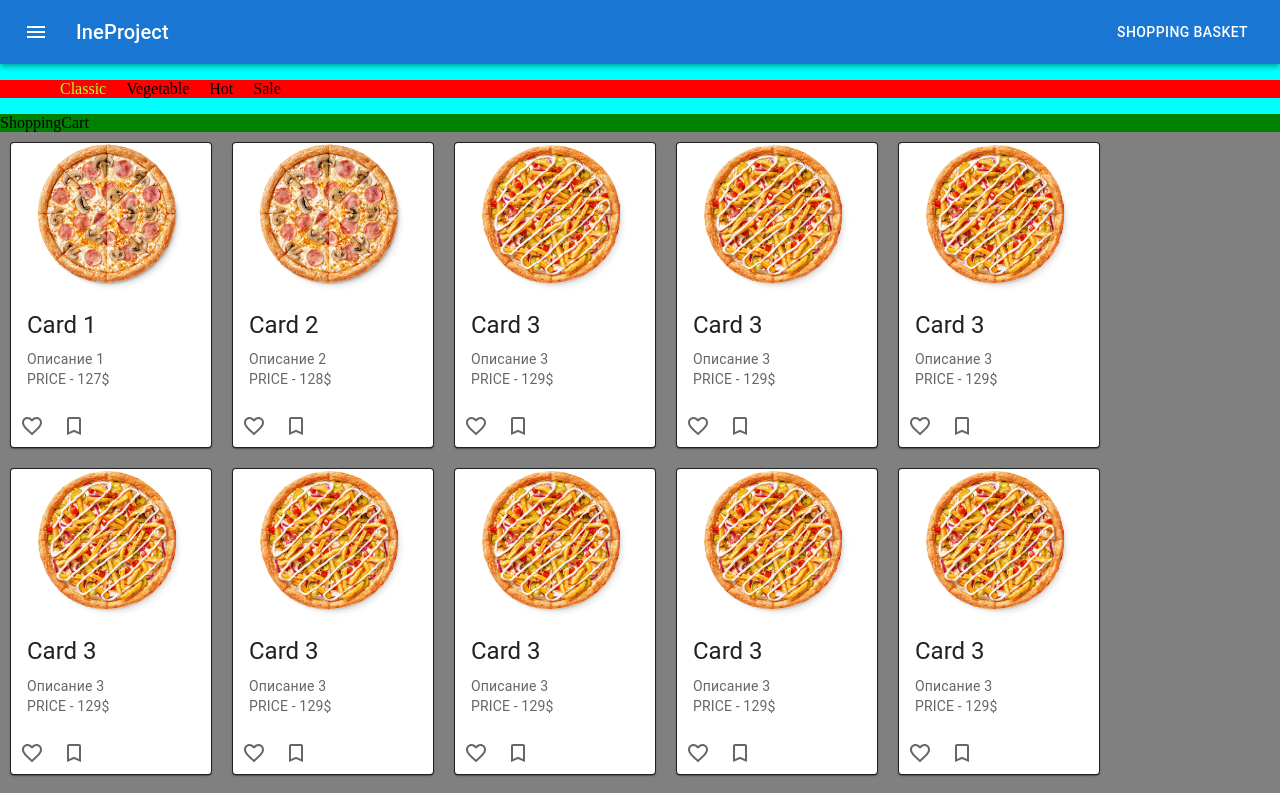
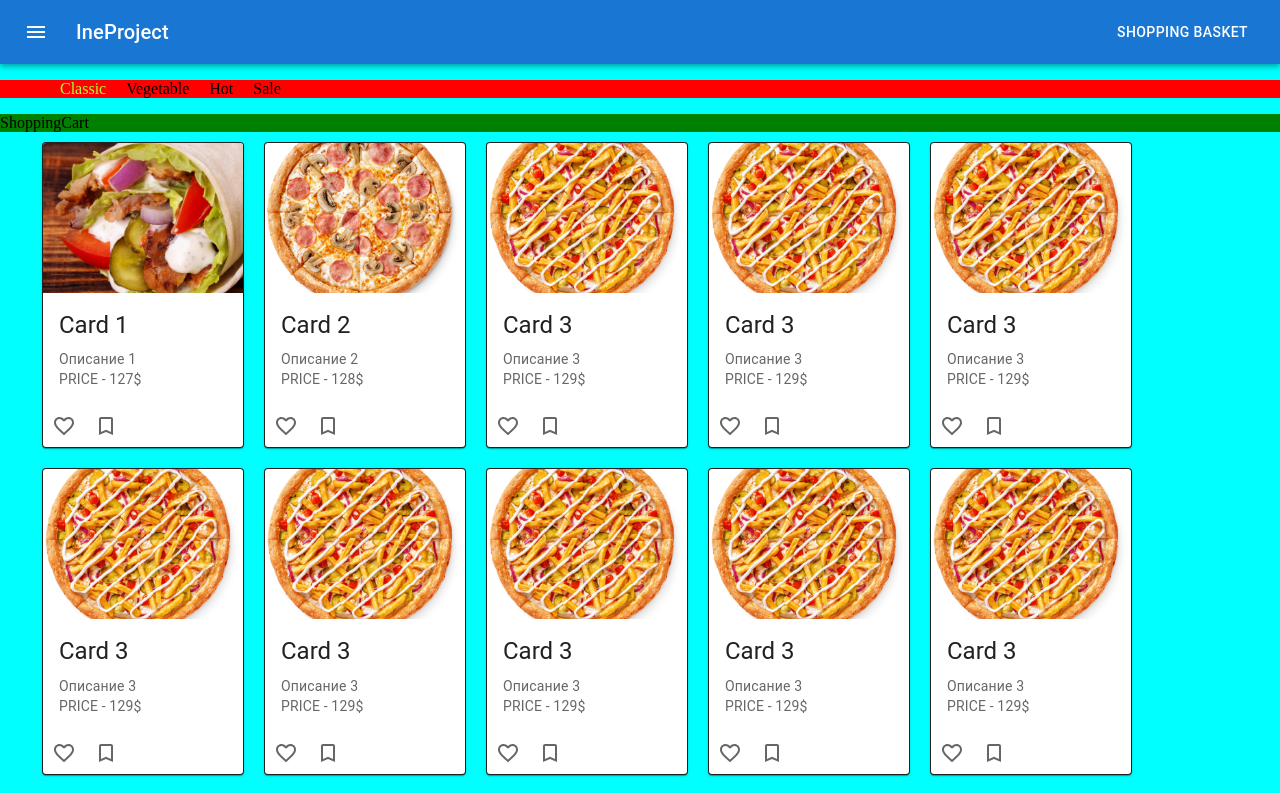
Before and after one commit to inevadim/ineproject, a React (Create React App) app: page / in a window 1280 px wide. Shown: the top 793 px of the page. Built offline with nearby package versions, Linux system fonts and the light colour scheme.

Commit message:
add json img shaurma 1 position and add wrapper tickets and delete background wrapper tickets

```diff
--- a/src/assets/pizzas.json
+++ b/src/assets/pizzas.json
@@ -4,7 +4,7 @@
     "title": "Card 1",
     "alt_title": "Описание 1",
     "price": 127,
-    "srcPicca": "img/pizza/mooshrome.png"
+    "srcPicca": "img/shaurm/classic.jpg"
   },
   {
     "type": "classic",
--- a/src/components/body/Body.module.scss
+++ b/src/components/body/Body.module.scss
@@ -1,5 +1,7 @@
 .body{
-    background-color: gray;
+    // background-color: gray;
+    width: 95%;
+    margin: 0 auto;
     display: flex;
     flex-wrap: wrap;
     overflow: hidden;
--- a/src/components/body/ticket/Ticket.module.scss
+++ b/src/components/body/ticket/Ticket.module.scss
@@ -4,7 +4,7 @@
     margin: 10px;
     img{
         margin: 0 auto;
-        width: 150px;
+        width: 100%;
         height: 150px;
     }
 }
```
Also changed, not shown: public/img/shaurm/classic.jpg (added).
